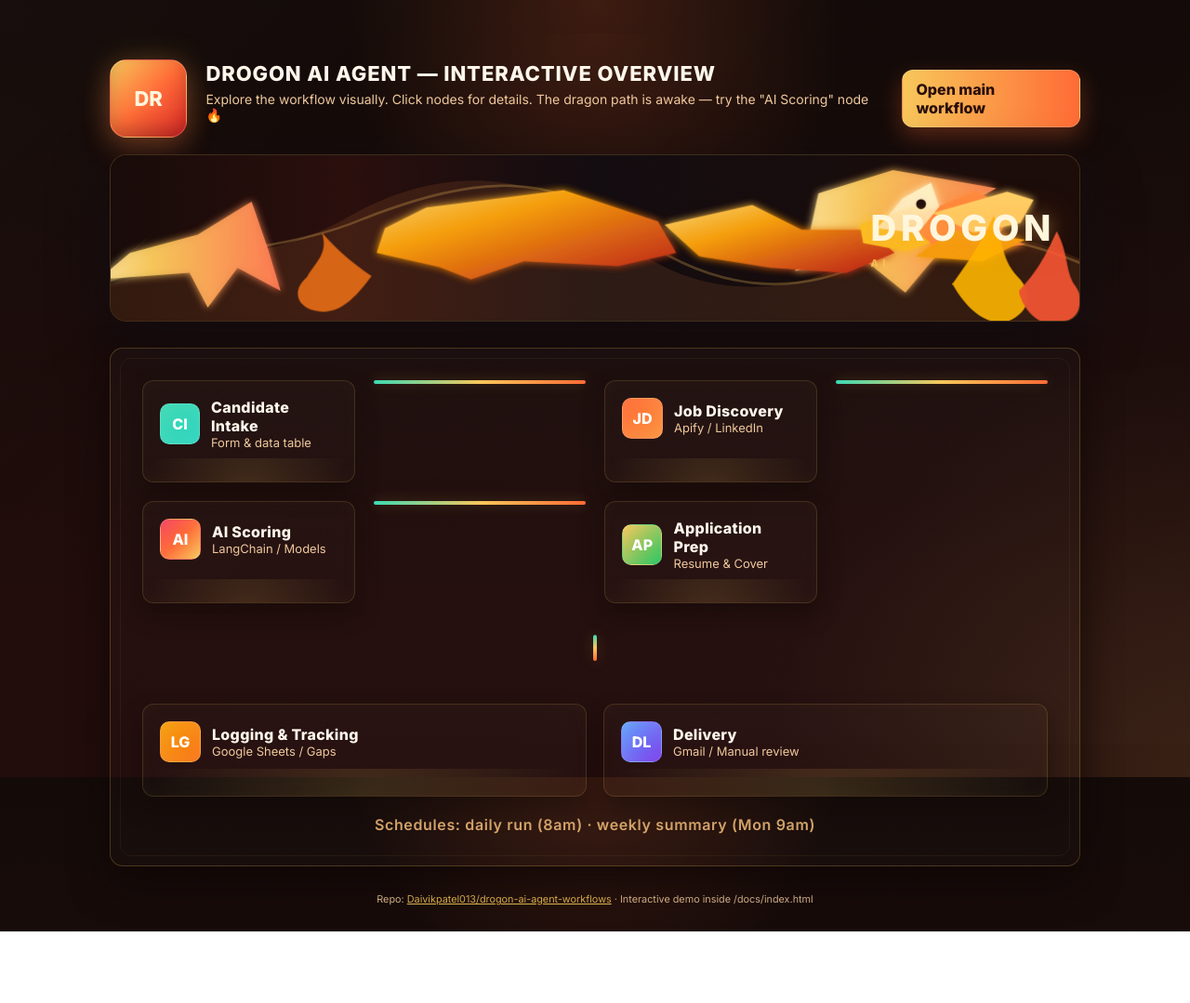
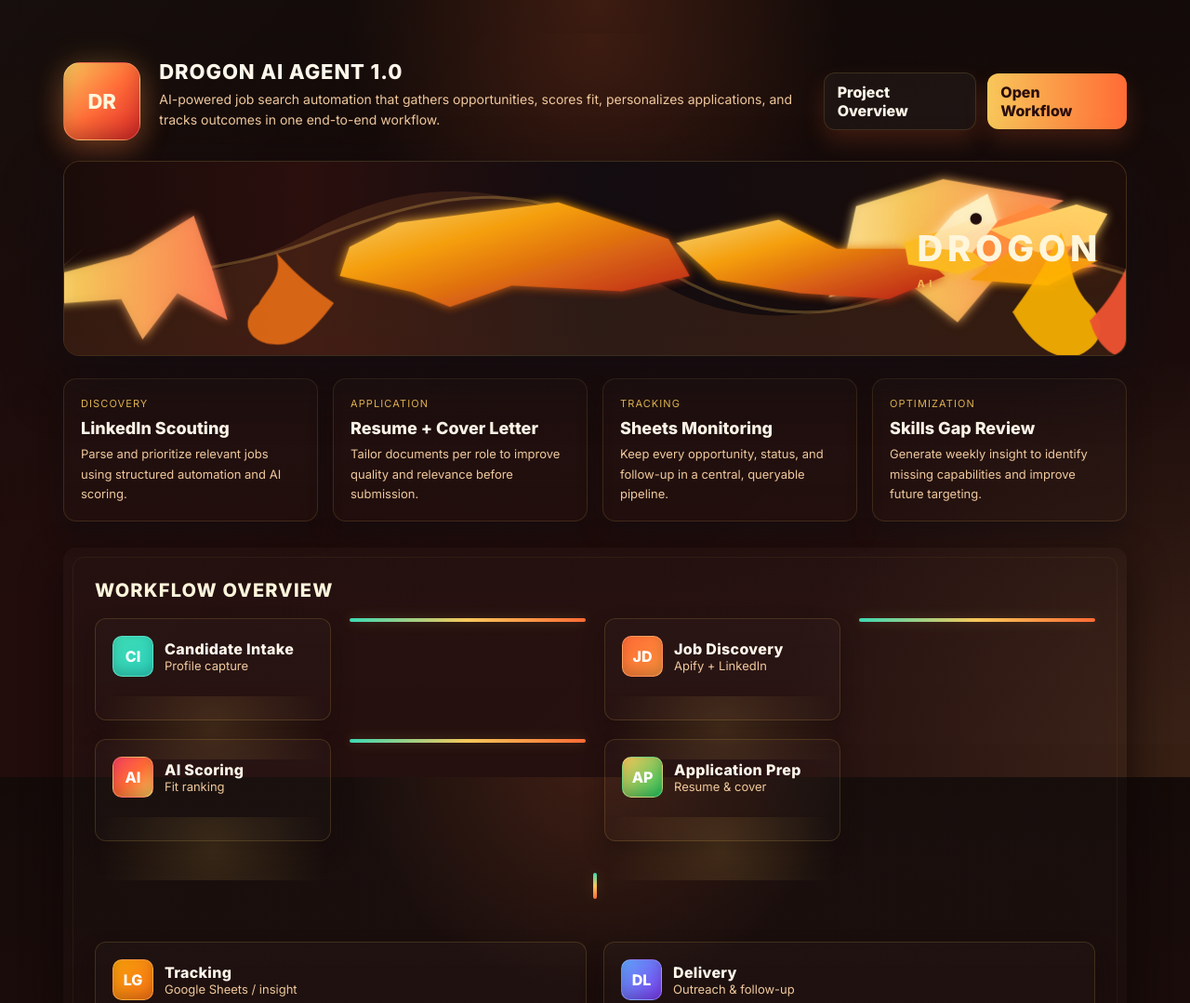
Before and after one commit to Daivikpatel013/drogon-ai-agent-workflows, a website: page docs/index.html in a window 1280 px wide. Shown: the top 1079 px of the page at 93% size. Before the commit the page ends 1002 px from the top, so only its background shows below. Drawn offline with Linux system fonts and the light colour scheme.

Commit message:
Upgrade the interactive overview page into a stronger product-style landing experience with better project positioning, cleaner messaging, and polished workflow presentation.

```diff
--- a/docs/index.html
+++ b/docs/index.html
@@ -3,8 +3,8 @@
 <head>
   <meta charset="utf-8" />
   <meta name="viewport" content="width=device-width,initial-scale=1" />
-  <title>Drogon AI Agent — Interactive Overview</title>
-  <meta name="description" content="Interactive visual overview of the Drogon AI Agent workflows." />
+  <title>Drogon AI Agent 1.0 — Interactive Overview</title>
+  <meta name="description" content="Interactive overview of the Drogon AI Agent 1.0 workflow suite for AI job discovery, resume tailoring, and application tracking." />
   <link href="https://fonts.googleapis.com/css2?family=Inter:wght@300;400;600;800&family=Poppins:wght@400;600&display=swap" rel="stylesheet">
   <style>
     :root{
@@ -35,7 +35,7 @@
 
     a{color:inherit}
 
-    .wrap{max-width:1100px;margin:36px auto;padding:28px}
+    .wrap{max-width:1200px;margin:36px auto;padding:28px}
     header{display:flex;align-items:center;gap:20px}
 
     .logo{
@@ -47,18 +47,19 @@
     }
 
     h1{margin:0;font-size:22px;font-weight:800;letter-spacing:0.04em;text-transform:uppercase}
-    p.lead{color:var(--muted);margin-top:6px;font-size:14px}
+    p.lead{color:var(--muted);margin-top:6px;font-size:14px;max-width:700px;line-height:1.6}
 
     .controls{margin-left:auto;display:flex;gap:12px;align-items:center}
-    .btn{display:inline-flex;align-items:center;gap:10px;padding:10px 14px;border-radius:12px;background:linear-gradient(90deg,var(--accent-2),var(--accent-1));color:#2a0e0b;font-weight:800;text-decoration:none;border:1px solid rgba(255,255,255,0.18);box-shadow:0 10px 25px rgba(255,107,53,0.3)}
+    .btn{display:inline-flex;align-items:center;gap:10px;padding:10px 14px;border-radius:12px;background:linear-gradient(90deg,var(--accent-2),var(--accent-1));color:#2a0e0b;font-weight:800;text-decoration:none;box-shadow:0 12px 24px rgba(255,107,53,0.18)}
+    .btn.secondary{background:rgba(255,255,255,0.04);color:#fff7eb;border:1px solid rgba(248,199,90,0.15)}
     .btn:hover{filter:brightness(1.05)}
 
     .banner{
-      position:relative; margin-top:18px; height:180px; border-radius:18px; overflow:hidden;
+      position:relative; margin-top:18px; height:210px; border-radius:18px; overflow:hidden;
       border:1px solid rgba(248,199,90,0.18); background:linear-gradient(90deg,#1b0b0a,#0e0d12 46%,#1f110d);
       box-shadow:0 24px 60px rgba(17,13,18,0.7), inset 0 0 25px rgba(255,107,53,0.09);
     }
-    .banner::before{content:"";position:absolute;inset:0;background:radial-gradient(circle at 30% 55%, rgba(255,107,53,0.22), transparent 18%), radial-gradient(circle at 66% 38%, rgba(248,199,90,0.18), transparent 22%);}
+    .banner::before{content:"";position:absolute;inset:0;background:radial-gradient(circle at 30% 55%, rgba(255,107,53,0.22), transparent 18%), radial-gradient(circle at 66% 38%, rgba(248,199,90,0.12), transparent 25%);}
 
     .banner-svg{position:absolute;inset:0;width:100%;height:100%;display:block;z-index:1}
     .banner-text{
@@ -73,13 +74,21 @@
     .fire:nth-child(3n){animation-delay:1.2s}
     @keyframes flame{0%,100%{transform:scaleY(1) translateY(0);opacity:.8}50%{transform:scaleY(1.18) translateY(-5px);opacity:1}}
 
-    .canvas{margin-top:28px;background:linear-gradient(180deg, rgba(255,255,255,0.02), rgba(255,255,255,0.01));padding:34px;border-radius:var(--radius);box-shadow:var(--shadow-soft);position:relative;border:1px solid var(--border)}
+    .stats{display:grid;grid-template-columns:repeat(4, minmax(0, 1fr));gap:16px;margin-top:24px}
+    .stat{background:linear-gradient(180deg, rgba(255,255,255,0.02), rgba(255,255,255,0.01));border:1px solid rgba(248,199,90,0.14);border-radius:14px;padding:18px;box-shadow:0 12px 22px rgba(17, 13, 18, 0.5)}
+    .stat .kicker{display:block;color:#f8c75a;letter-spacing:0.1em;text-transform:uppercase;font-size:11px;margin-bottom:8px}
+    .stat strong{display:block;font-size:18px;margin-bottom:6px}
+    .stat span{color:var(--muted);font-size:13px;line-height:1.5}
+
+    .canvas{margin-top:28px;background:linear-gradient(180deg, rgba(255,255,255,0.02), rgba(255,255,255,0.01));padding:34px;border-radius:var(--radius);box-shadow:var(--shadow-soft);position:relative;overflow:hidden}
     .canvas::before{content:"";position:absolute;inset:10px;border-radius:12px;border:1px solid rgba(248,199,90,0.06);pointer-events:none}
+
+    .section-title{margin:0 0 18px;font-size:20px;letter-spacing:0.06em;text-transform:uppercase;color:#fff6dc}
 
     .layout{display:grid;grid-template-columns:repeat(4,1fr);gap:20px;align-items:start}
 
     .node{
-      min-height:110px;padding:18px;border-radius:12px;background:linear-gradient(180deg, rgba(255,255,255,0.02), rgba(255,255,255,0.01));border:1px solid rgba(248,199,90,0.16);box-shadow:0 12px 25px rgba(15, 6, 5, 0.45), inset 0 0 18px rgba(248,199,90,0.03);transition:transform 0.2s ease, box-shadow 0.2s ease, border-color 0.2s ease;cursor:pointer;position:relative;overflow:hidden;
+      min-height:110px;padding:18px;border-radius:12px;background:linear-gradient(180deg, rgba(255,255,255,0.02), rgba(255,255,255,0.01));border:1px solid rgba(248,199,90,0.16);box-shadow:0 12px 22px rgba(20, 8, 8, 0.46);position:relative;cursor:pointer;transition:all 0.25s ease;z-index:1
     }
     .node::after{content:"";position:absolute;inset:auto -30% -40% -30%;height:68px;background:radial-gradient(circle, rgba(248,199,90,0.14), transparent 60%);pointer-events:none}
     .node:focus{outline:3px solid rgba(248,199,90,0.22)}
@@ -87,12 +96,12 @@
     .node h3{margin:0;font-size:16px;letter-spacing:0.02em}
     .node p{color:var(--muted);margin:0;font-size:13px}
 
-    .node .icon{width:44px;height:44px;border-radius:10px;display:inline-flex;align-items:center;justify-content:center;color:white;font-weight:800;border:1px solid rgba(255,255,255,0.18);box-shadow:inset 0 0 20px rgba(255,255,255,0.08)}
+    .node .icon{width:44px;height:44px;border-radius:10px;display:inline-flex;align-items:center;justify-content:center;color:white;font-weight:800;border:1px solid rgba(255,255,255,0.18);box-shadow:inset 0 -6px 12px rgba(0,0,0,0.18)}
 
     .row-center{display:flex;gap:12px;align-items:center;position:relative;z-index:1}
 
     .connector{height:4px;background:linear-gradient(90deg,var(--accent-4),var(--accent-2),var(--accent-1));align-self:center;border-radius:999px;box-shadow:0 0 14px rgba(248,199,90,0.24)}
-    .vconnector{width:4px;height:28px;background:linear-gradient(180deg,var(--accent-4),var(--accent-2),var(--accent-1));margin:16px auto;border-radius:999px;box-shadow:0 0 16px rgba(248,199,90,0.25)}
+    .vconnector{width:4px;height:28px;background:linear-gradient(180deg,var(--accent-4),var(--accent-2),var(--accent-1));margin:16px auto;border-radius:999px;box-shadow:0 0 16px rgba(248,199,90,0.18)}
 
     .lower{display:grid;grid-template-columns:1fr 1fr;gap:18px;margin-top:12px}
 
@@ -116,14 +125,17 @@
       .layout{grid-template-columns:repeat(2,1fr)}
       .lower{grid-template-columns:1fr}
       .banner{height:160px}
+      .stats{grid-template-columns:repeat(2, minmax(0, 1fr));}
     }
     @media (max-width:520px){
       .layout{grid-template-columns:1fr}
+      .stats{grid-template-columns:1fr}
       header{gap:12px}
       .logo{width:64px;height:64px}
       .sheet{width:92%}
       .banner{height:130px}
       .banner-text{right:18px; letter-spacing:.12em}
+      .wrap{padding:18px}
     }
   </style>
 </head>
@@ -132,16 +144,17 @@
     <header>
       <div class="logo" aria-hidden>DR</div>
       <div>
-        <h1>Drogon AI Agent — Interactive Overview</h1>
-        <p class="lead">Explore the workflow visually. Click nodes for details. The dragon path is awake — try the "AI Scoring" node 🔥</p>
+        <h1>Drogon AI Agent 1.0</h1>
+        <p class="lead">AI-powered job search automation that gathers opportunities, scores fit, personalizes applications, and tracks outcomes in one end-to-end workflow.</p>
       </div>
 
-      <div class="controls" aria-hidden>
-        <a class="btn" href="../workflows/Drogon%20Ai%20Agent%201.0.json" title="Open main workflow">Open main workflow</a>
+      <div class="controls" aria-label="Project actions">
+        <a class="btn secondary" href="../README.md" title="Open project README">Project Overview</a>
+        <a class="btn" href="../workflows/Drogon%20Ai%20Agent%201.0.json" title="Open main workflow">Open Workflow</a>
       </div>
     </header>
 
-    <div class="banner" aria-label="Dragon banner">
+    <div class="banner" aria-label="Drogon banner">
       <svg class="banner-svg" viewBox="0 0 1200 200" preserveAspectRatio="xMidYMid slice" aria-hidden="true">
         <defs>
           <linearGradient id="bgGrad" x1="0%" x2="100%" y1="0%" y2="0%">
@@ -201,7 +214,31 @@
       <div class="banner-text">Drogon <span>AI</span></div>
     </div>
 
+    <div class="stats" aria-label="Project value summary">
+      <div class="stat">
+        <span class="kicker">Discovery</span>
+        <strong>LinkedIn Scouting</strong>
+        <span>Parse and prioritize relevant jobs using structured automation and AI scoring.</span>
+      </div>
+      <div class="stat">
+        <span class="kicker">Application</span>
+        <strong>Resume + Cover Letter</strong>
+        <span>Tailor documents per role to improve quality and relevance before submission.</span>
+      </div>
+      <div class="stat">
+        <span class="kicker">Tracking</span>
+        <strong>Sheets Monitoring</strong>
+        <span>Keep every opportunity, status, and follow-up in a central, queryable pipeline.</span>
+      </div>
+      <div class="stat">
+        <span class="kicker">Optimization</span>
+        <strong>Skills Gap Review</strong>
+        <span>Generate weekly insight to identify missing capabilities and improve future targeting.</span>
+      </div>
+    </div>
+
     <main class="canvas" role="main">
+      <h2 class="section-title">Workflow Overview</h2>
       <div style="display:flex;flex-direction:column;gap:18px">
 
         <div class="layout" aria-label="workflow nodes">
@@ -210,7 +247,7 @@
               <div class="icon" style="background:linear-gradient(135deg,var(--accent-4),#2dd4bf)">CI</div>
               <div>
                 <h3>Candidate Intake</h3>
-                <p>Form & data table</p>
+                <p>Profile capture</p>
               </div>
             </div>
           </div>
@@ -224,7 +261,7 @@
               <div class="icon" style="background:linear-gradient(135deg,var(--accent-1),#fb923c)">JD</div>
               <div>
                 <h3>Job Discovery</h3>
-                <p>Apify / LinkedIn</p>
+                <p>Apify + LinkedIn</p>
               </div>
             </div>
           </div>
@@ -238,7 +275,7 @@
               <div class="icon" style="background:linear-gradient(135deg,#f43f5e,var(--accent-1),#f8c75a)">AI</div>
               <div>
                 <h3>AI Scoring</h3>
-                <p>LangChain / Models</p>
+                <p>Fit ranking</p>
               </div>
             </div>
           </div>
@@ -252,7 +289,7 @@
               <div class="icon" style="background:linear-gradient(135deg,#f8c75a,#22c55e)">AP</div>
               <div>
                 <h3>Application Prep</h3>
-                <p>Resume & Cover</p>
+                <p>Resume & cover</p>
               </div>
             </div>
           </div>
@@ -266,8 +303,8 @@
             <div class="row-center">
               <div class="icon" style="background:linear-gradient(135deg,#f59e0b,#f97316)">LG</div>
               <div>
-                <h3>Logging & Tracking</h3>
-                <p>Google Sheets / Gaps</p>
+                <h3>Tracking</h3>
+                <p>Google Sheets / insight</p>
               </div>
             </div>
           </div>
@@ -277,7 +314,7 @@
               <div class="icon" style="background:linear-gradient(135deg,#60a5fa,#7c3aed)">DL</div>
               <div>
                 <h3>Delivery</h3>
-                <p>Gmail / Manual review</p>
+                <p>Outreach & follow-up</p>
               </div>
             </div>
           </div>
@@ -285,11 +322,11 @@
 
       </div>
 
-      <div class="meta">Schedules: daily run (8am) · weekly summary (Mon 9am)</div>
+      <div class="meta">Daily run · Weekly summary · AI-driven pipeline automation</div>
     </main>
 
     <footer>
-      <small>Repo: <a href="https://github.com/Daivikpatel013/drogon-ai-agent-workflows" target="_blank" style="color:#f8c75a">Daivikpatel013/drogon-ai-agent-workflows</a> · Interactive demo inside /docs/index.html</small>
+      <small>Repo: <a href="https://github.com/Daivikpatel013/drogon-ai-agent-workflows" target="_blank" style="color:#f8c75a">Daivikpatel013/drogon-ai-agent-workflows</a> · Demo of a smart hiring workflow built to discover, score, and personalize job applications.</small>
     </footer>
   </div>
 
@@ -307,12 +344,12 @@
 
   <script>
     const data = {
-      candidate:{title:'Candidate Intake',body:'Collects candidate details via a form and stores them in a data table for later processing.'},
-      discovery:{title:'Job Discovery',body:'Searches LinkedIn using Apify or other scrapers to find relevant job postings for candidates.'},
-      ai:{title:'AI Scoring',body:'Uses LangChain and LLMs to compute a fit score, extract matched and missing skills, and rank jobs.'},
-      prep:{title:'Application Prep',body:'Tailors the resume and generates a cover letter for each high-scoring job.'},
-      logs:{title:'Logging & Tracking',body:'Tracks processed jobs and candidate progress in Google Sheets; used to generate weekly gap summaries.'},
-      delivery:{title:'Delivery',body:'Composes the daily digest email and allows human review before sending to recruiters.'}
+      candidate:{title:'Candidate Intake',body:'Collects candidate details and preferences from a structured intake flow and stores them for downstream processing.'},
+      discovery:{title:'Job Discovery',body:'Searches LinkedIn using Apify and other sources to gather relevant opportunities for each candidate profile.'},
+      ai:{title:'AI Scoring',body:'Uses LLM-based reasoning and scoring logic to assess role fit, compare required skills, and rank the best opportunities.'},
+      prep:{title:'Application Prep',body:'Generates tailored resumes and cover letters around a specific job description to improve relevance and response quality.'},
+      logs:{title:'Tracking',body:'Logs jobs, statuses, and improvements in Google Sheets to monitor application progress and generate a weekly skills summary.'},
+      delivery:{title:'Delivery',body:'Coordinates the next actions, follow-up steps, and communication path for outreach and application tracking.'}
     };
 
     function openModalForKey(key){
```
